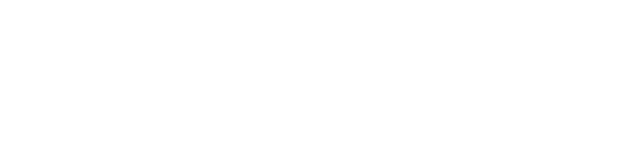
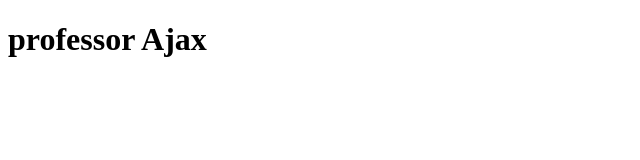
Before and after one commit to gabrielcabralbatista/profajax, a plain HTML site: page index.html in a window 1280 px wide. Shown: the whole page, without its empty margins (0-640 px from the left). Drawn offline with Linux system fonts and the light colour scheme.

Commit message:
adicionei o h1

```diff
--- a/index.html
+++ b/index.html
@@ -5,6 +5,9 @@
     <title>Document</title>
 </head>
 <body>
+    <h1>
+        professor Ajax
 
+    </h1>
 </body>
 </html>
```
